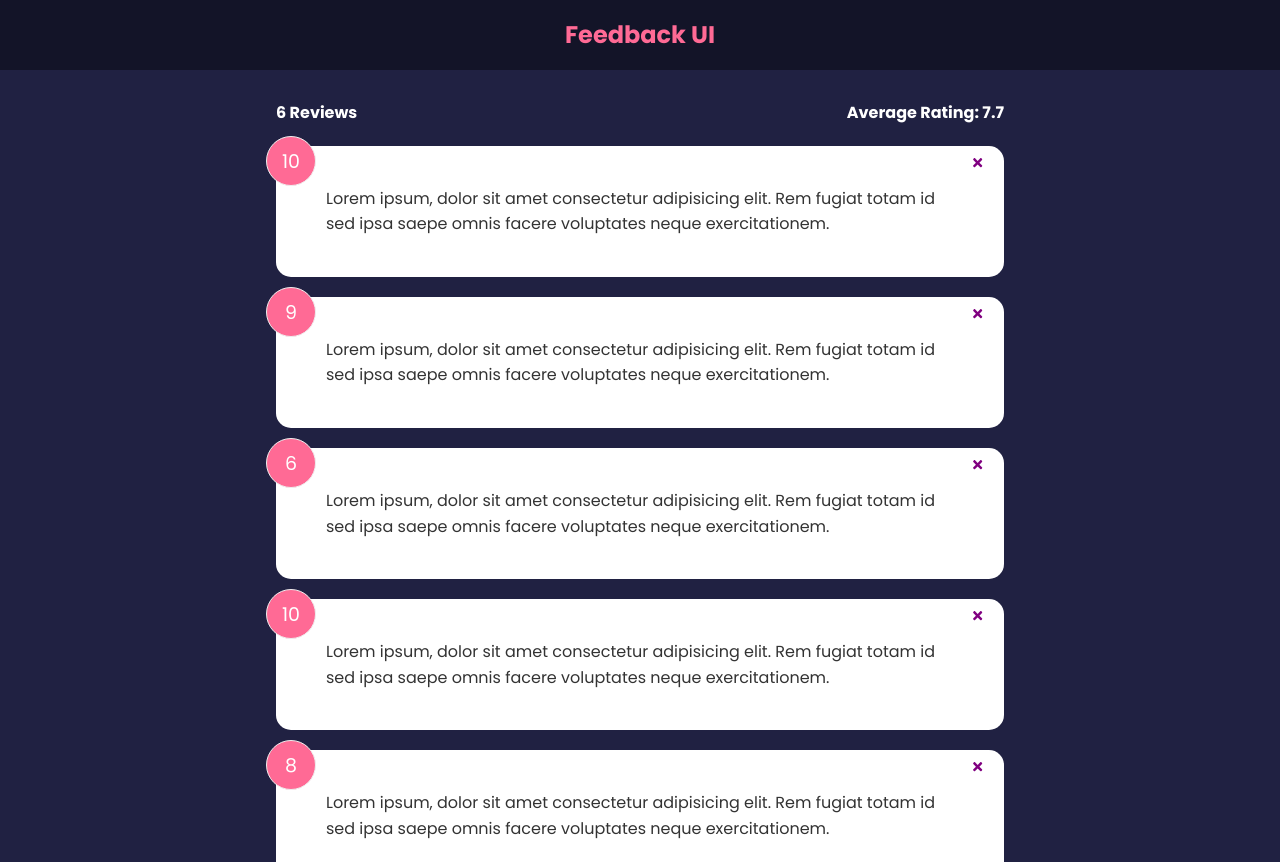
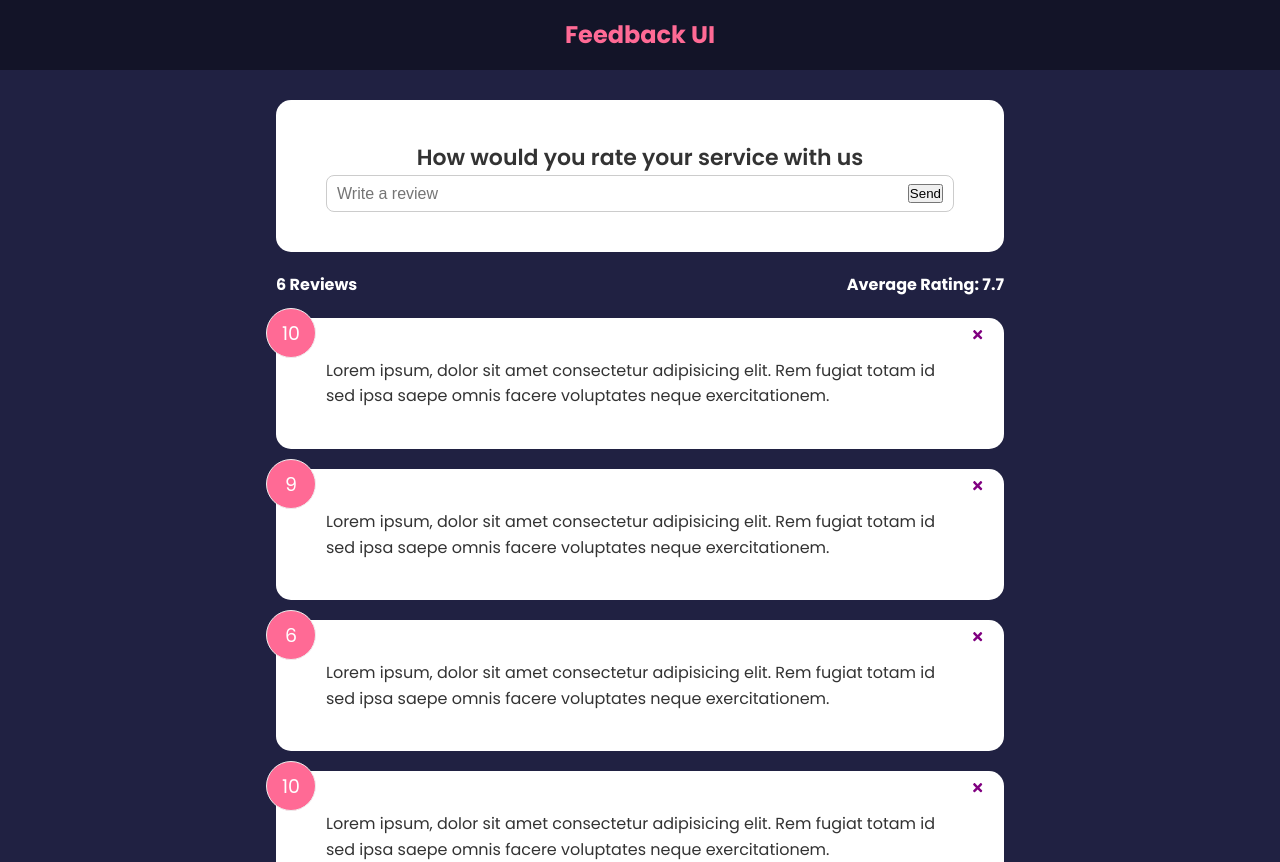
Before and after one commit to ruphert/ReactApps, a React (Create React App) app in the folder feedbacker/: page / in a window 1280 px wide. Shown: the top 862 px of the page. Built offline with nearby package versions, Linux system fonts and the light colour scheme.

Commit message:
created FeedbackFrom component

```diff
--- a/feedbacker/src/App.js
+++ b/feedbacker/src/App.js
@@ -3,6 +3,7 @@
 import FeedbackList from "./components/FeedbackList";
 import feedbackData from "./data/FeedbackData";
 import FeedbackStats from "./components/FeedbackStats";
+import FeedbackForm from "./components/FeedbackForm";
 
 function App() {
   const [feedback, setFeedback] = useState(feedbackData);
@@ -16,6 +17,7 @@
     <>
       <Header />
       <div className="container">
+        <FeedbackForm />
         <FeedbackStats feedback={feedback} />
         <FeedbackList feedback={feedback} handleDelete={deleteFeedback} />
       </div>
--- /dev/null
+++ b/feedbacker/src/components/FeedbackForm.jsx
@@ -0,0 +1,29 @@
+import { useState } from "react";
+import Card from "./shared/Card";
+
+function FeedbackForm() {
+  const { text, setText } = useState("");
+
+  const handleTextChange = (e) => {
+    setText(e.target.value);
+  };
+
+  return (
+    <Card>
+      <form>
+        <h2>How would you rate your service with us</h2>
+        <div className="input-group">
+          <input
+            onChange={handleTextChange}
+            type="text"
+            placeholder="Write a review"
+            value={text}
+          />
+          <button type="submit">Send</button>
+        </div>
+      </form>
+    </Card>
+  );
+}
+
+export default FeedbackForm;
--- a/feedbacker/src/components/FeedbackStats.jsx
+++ b/feedbacker/src/components/FeedbackStats.jsx
@@ -1,4 +1,4 @@
-import React from "react";
+import PropTypes from "prop-types";
 
 function FeedbackStats({ feedback }) {
   let average =
@@ -15,4 +15,8 @@
   );
 }
 
+FeedbackStats.propTypes = {
+  feedback: PropTypes.array.isRequired,
+};
+
 export default FeedbackStats;
```
